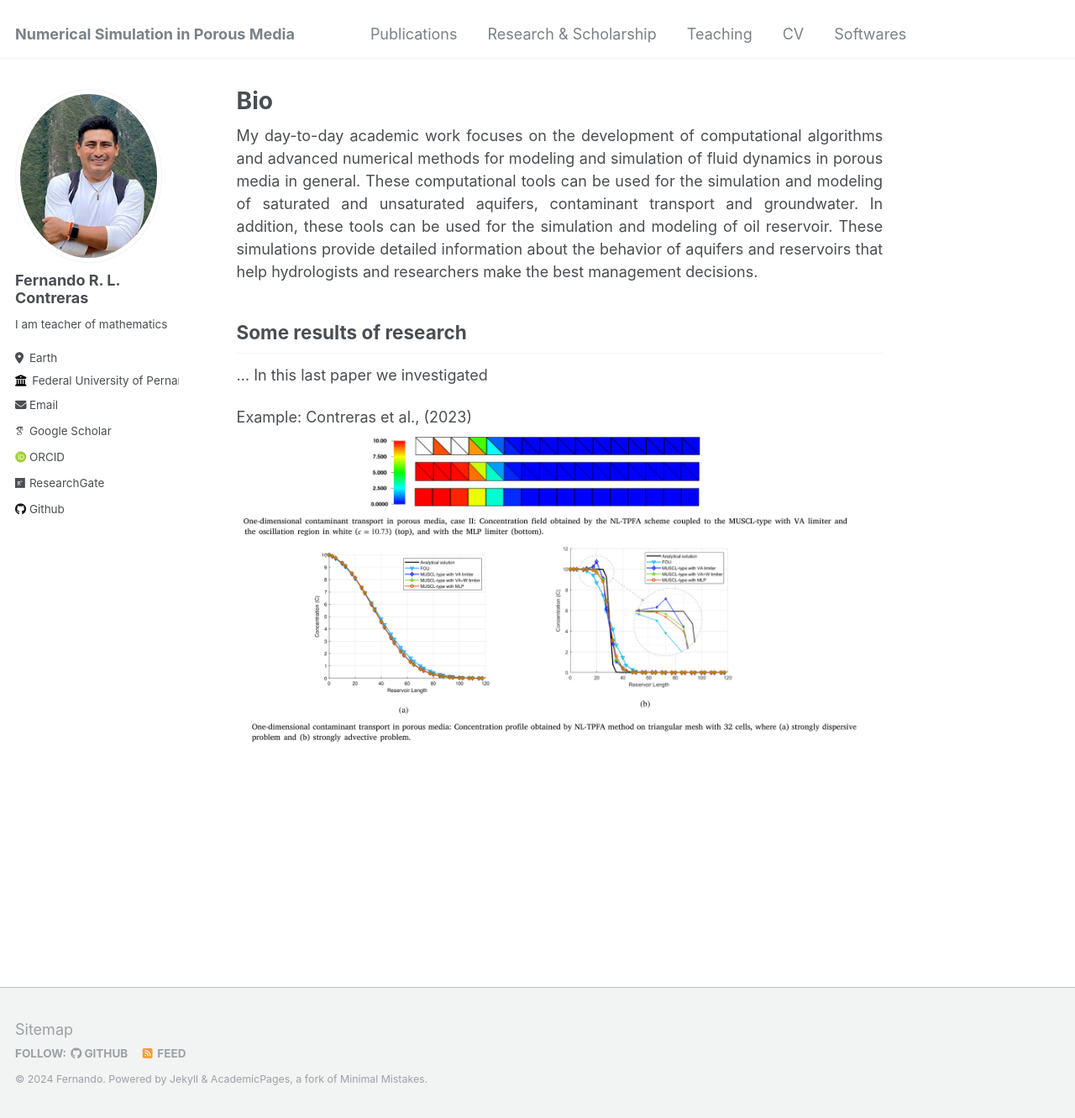
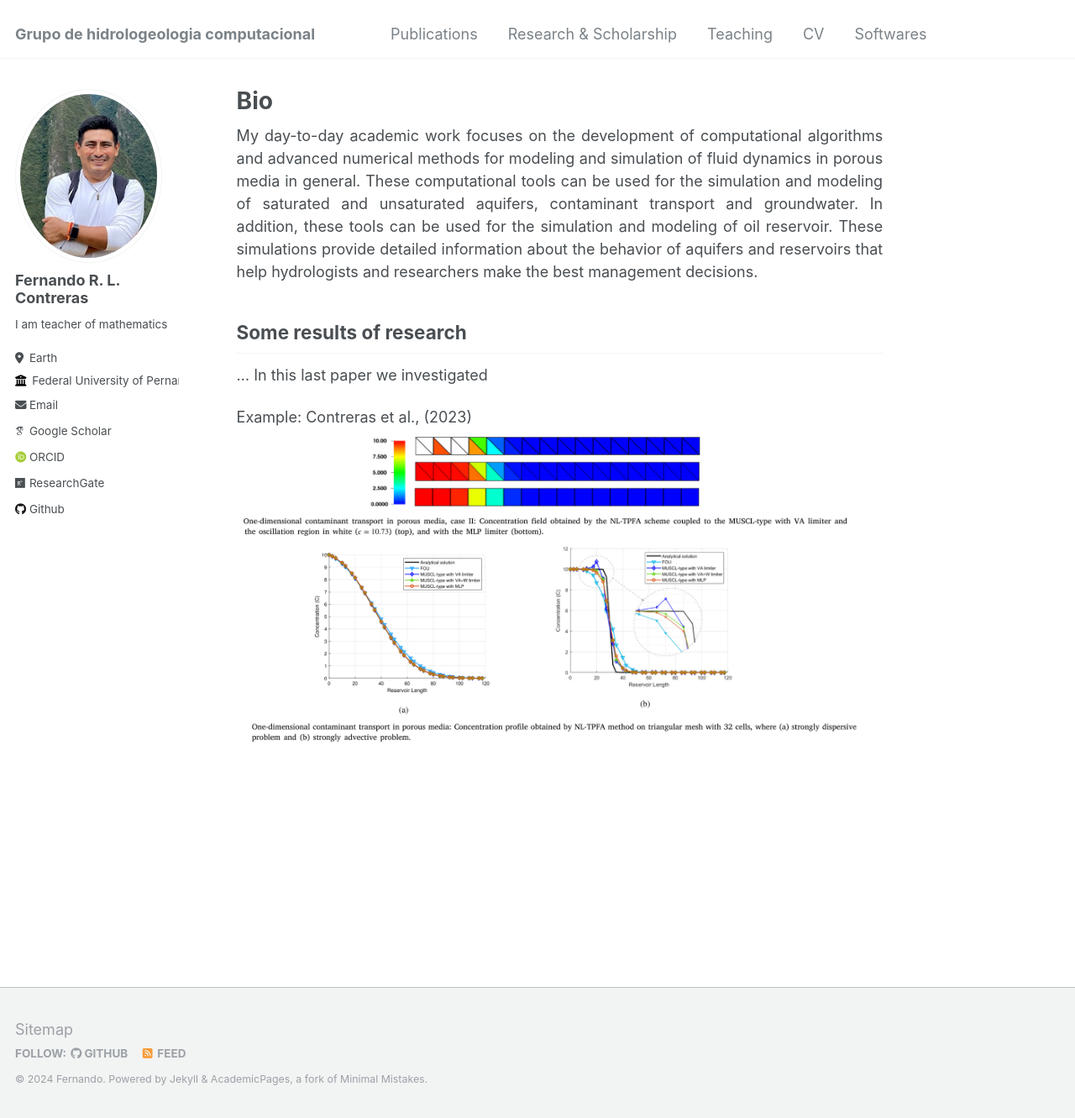
Before and after one commit to Feraul/Feraul.github.io, a Jekyll site: the page built from _pages/about.md, in a window 1280 px wide and 1331 px high. Shown: the whole window at 84% size. Built offline with Jekyll 4.4.1, drawn with Linux system fonts in a browser that asks for light colours; some web fonts are replaced.

Commit message:
Update _config.yml

```diff
--- a/_config.yml
+++ b/_config.yml
@@ -10,7 +10,7 @@
 #minimal_mistakes_skin    : "dark" # "air", "aqua", "contrast", "dark", "dirt", "neon", "mint", "plum", "sunrise"
 # Basic Site Settings
 locale                   : "en-US"
-title                    : "Numerical Simulation in Porous Media"
+title                    : "Grupo de hidrologeologia computacional"
 title_separator          : "-"
 name                     : &name "Fernando"
 description              : &description "personal description"
```
